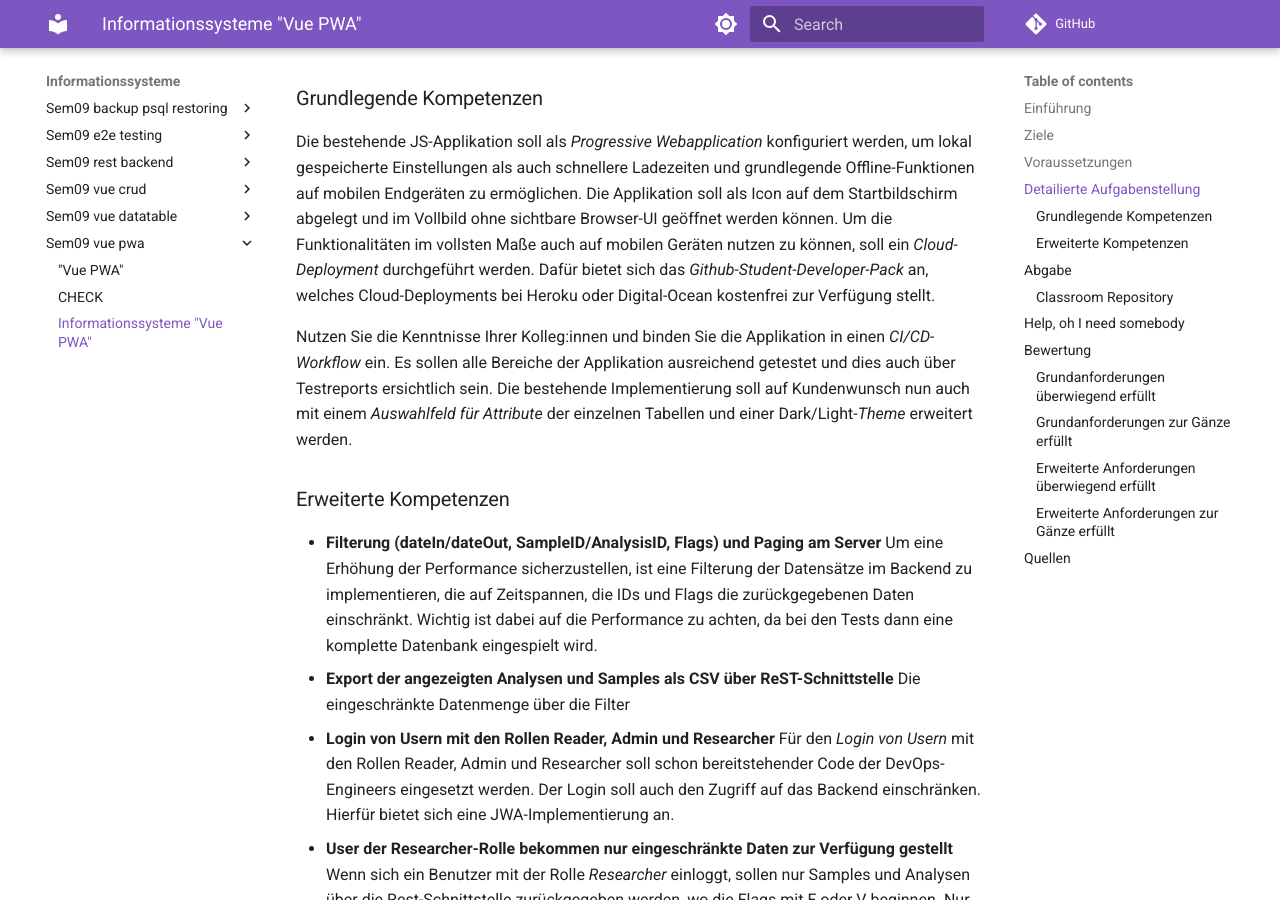
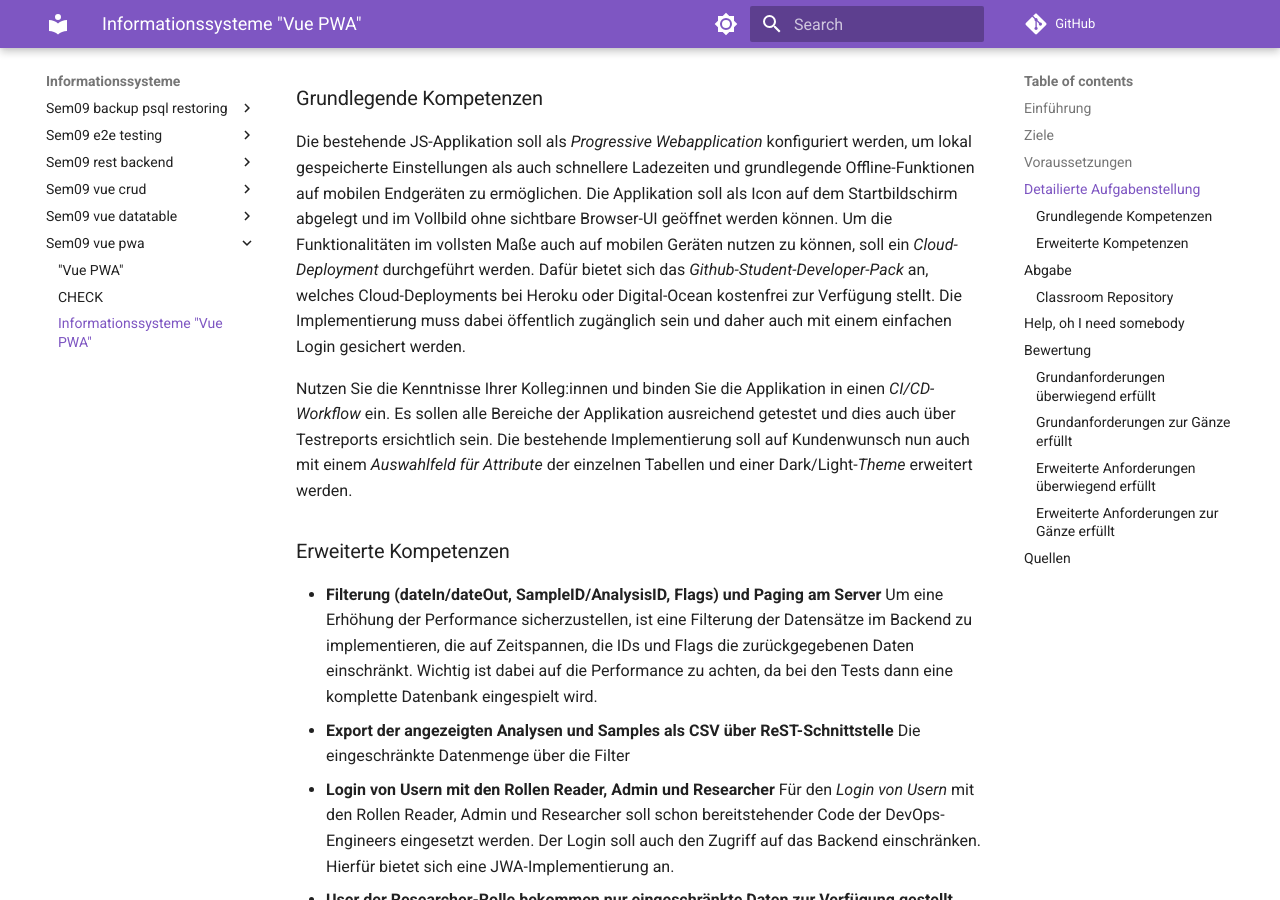
Before and after one commit to TGM-HIT/insy-exercises, an MkDocs documentation site: the page built from docs/informationssysteme_/sem09_vue_pwa/TASK.md, in a window 1280 px wide and 900 px high, scrolled down 865 px. Built offline with MkDocs 1.6.1 and Material for MkDocs 9.7.7, drawn with Linux system fonts in a browser that asks for light colours; comment, search, counter and statistics services are not loaded; some of the changed text lies outside the part shown.

Commit message:
Login Info added

```diff
--- a/docs/informationssysteme_/sem09_vue_pwa/TASK.md
+++ b/docs/informationssysteme_/sem09_vue_pwa/TASK.md
@@ -17,7 +17,7 @@ Das Ziel dieser Übung ist das Bereitstellen einer Webanwendung in der Cloud. Da
 Basierend auf der Übung [Vue CRUD](https://tgm-hit.github.io/insy-exercises/informationssysteme_/sem09_vue_crud/TASK) soll nun die ganze Implementierung in der Cloud zugänglich gemacht werden.
 
 ### Grundlegende Kompetenzen
-Die bestehende JS-Applikation soll als *Progressive Webapplication* konfiguriert werden, um lokal gespeicherte Einstellungen als auch schnellere Ladezeiten und grundlegende Offline-Funktionen auf mobilen Endgeräten zu ermöglichen. Die Applikation soll als Icon auf dem Startbildschirm abgelegt und im Vollbild ohne sichtbare Browser-UI geöffnet werden können. Um die Funktionalitäten im vollsten Maße auch auf mobilen Geräten nutzen zu können, soll ein *Cloud-Deployment* durchgeführt werden. Dafür bietet sich das *Github-Student-Developer-Pack* an, welches Cloud-Deployments bei Heroku oder Digital-Ocean kostenfrei zur Verfügung stellt.
+Die bestehende JS-Applikation soll als *Progressive Webapplication* konfiguriert werden, um lokal gespeicherte Einstellungen als auch schnellere Ladezeiten und grundlegende Offline-Funktionen auf mobilen Endgeräten zu ermöglichen. Die Applikation soll als Icon auf dem Startbildschirm abgelegt und im Vollbild ohne sichtbare Browser-UI geöffnet werden können. Um die Funktionalitäten im vollsten Maße auch auf mobilen Geräten nutzen zu können, soll ein *Cloud-Deployment* durchgeführt werden. Dafür bietet sich das *Github-Student-Developer-Pack* an, welches Cloud-Deployments bei Heroku oder Digital-Ocean kostenfrei zur Verfügung stellt. Die Implementierung muss dabei öffentlich zugänglich sein und daher auch mit einem einfachen Login gesichert werden.
 
 Nutzen Sie die Kenntnisse Ihrer Kolleg:innen und binden Sie die Applikation in einen *CI/CD-Workflow* ein. Es sollen alle Bereiche der Applikation ausreichend getestet und dies auch über Testreports ersichtlich sein. Die bestehende Implementierung soll auf Kundenwunsch nun auch mit einem *Auswahlfeld für Attribute* der einzelnen Tabellen und einer Dark/Light-*Theme* erweitert werden.
 
@@ -53,7 +53,7 @@ Bei der Verwendung von KI-Tools müssen die Prompts im Verzeichnis `prompts/` al
 Gruppengrösse: 3 Personen
 ### Grundanforderungen überwiegend erfüllt
 - [ ] PWA Konfiguration
-- [ ] Cloud-Deployment
+- [ ] Cloud-Deployment mit einfachem Login
 - [ ] Einbindung von CI/CD-Workflow mit Testreports
 
 ### Grundanforderungen zur Gänze erfüllt
```
Also changed, not shown: other parts of docs/informationssysteme_/sem09_vue_pwa/TASK.md (+1 -1 lines).
